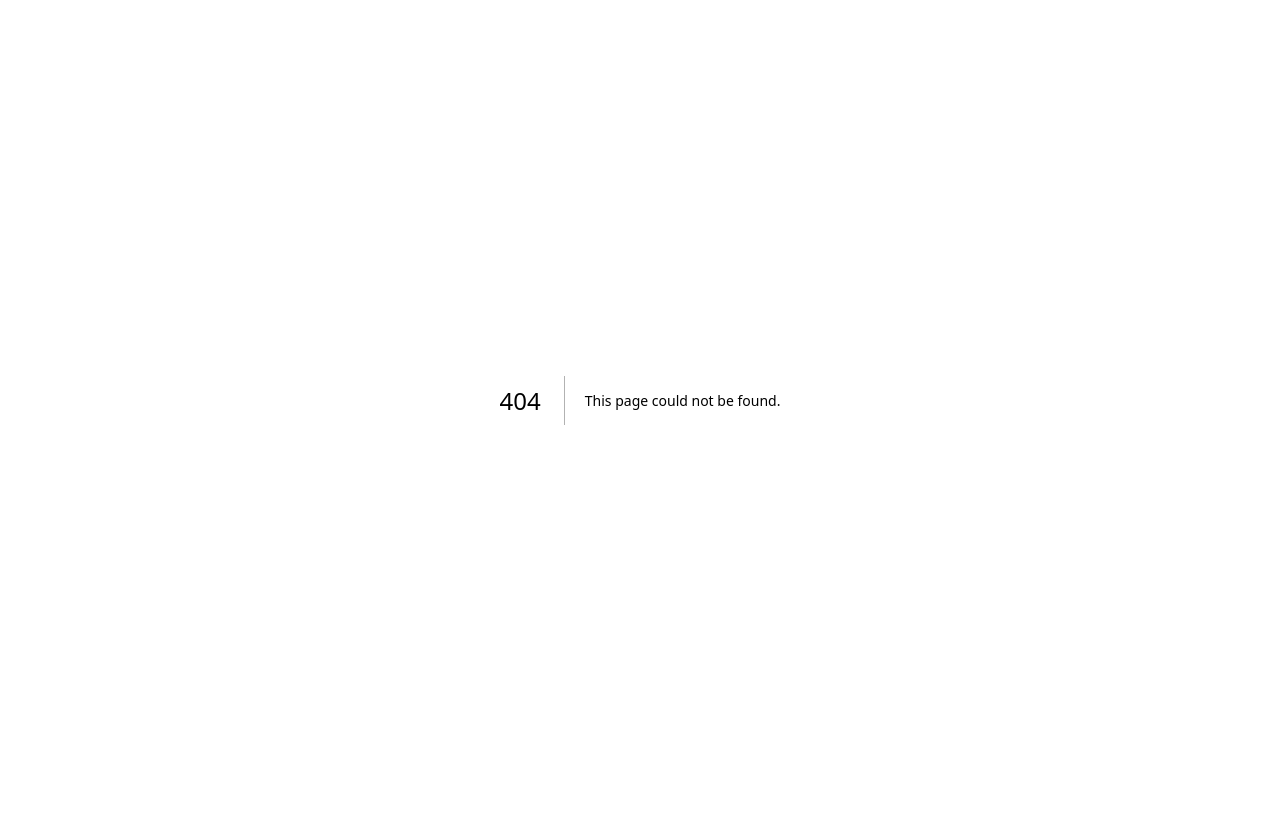
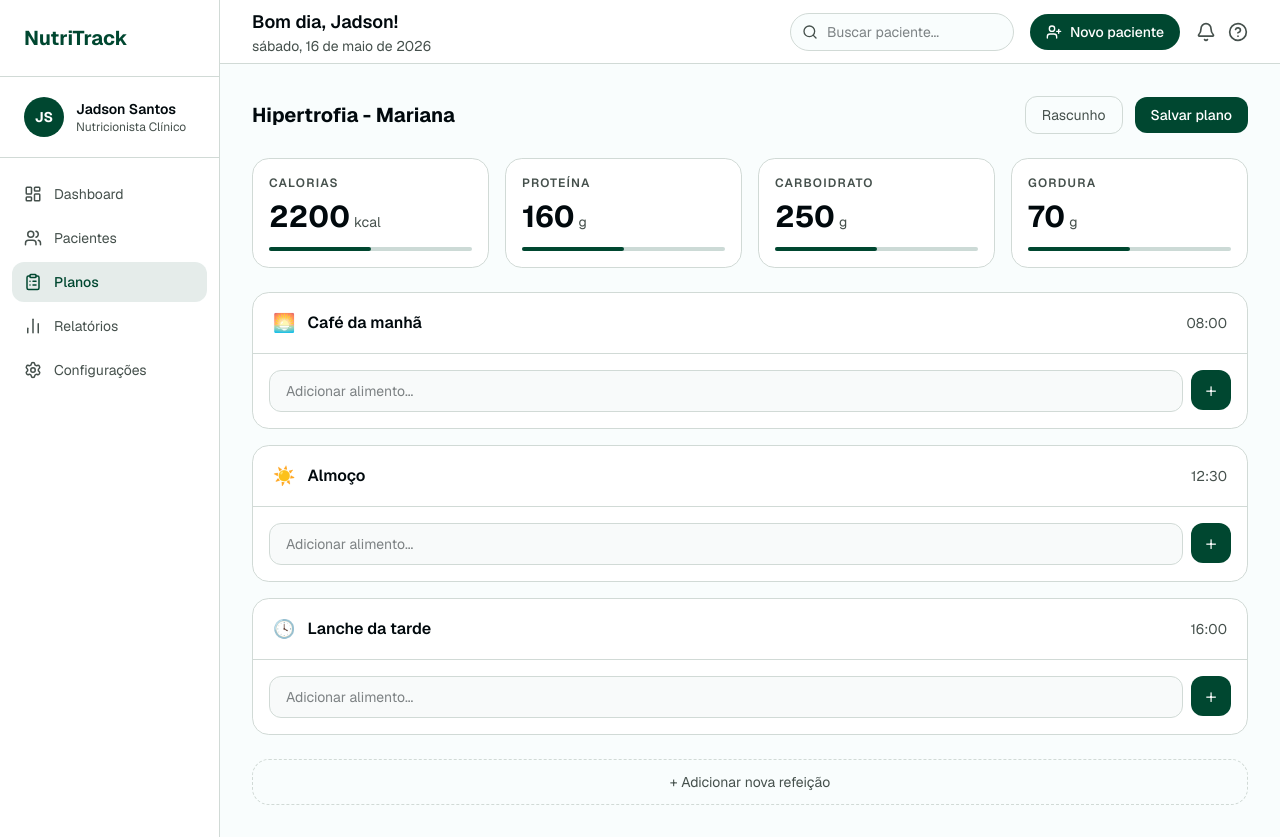
Before and after one commit to jadsonsantos/nutritrack, a Next.js app: page /planos/criar in a window 1280 px wide. Before the commit this address had no page. Before the commit the page ends 800 px from the top, so only its background shows below. Built offline with nearby package versions, Linux system fonts and the light colour scheme.

Commit message:
feat: implement meal planning page with dynamic meal and food management features

```diff
--- a/src/app/(nutricionista)/pacientes/[id]/page.tsx
+++ b/src/app/(nutricionista)/pacientes/[id]/page.tsx
@@ -38,7 +38,8 @@ export default function PerfilPacientePage() {
           <button
             key={aba}
             onClick={() => setAbaAtiva(aba)}
-            className={`px-4 py-2.5 text-sm font-medium transition-colors border-b-2 -mb-px ${
+            type="button"
+            className={`px-4 py-2.5 text-sm font-medium transition-colors border-b-2 -mb-px cursor-pointer ${
               abaAtiva === aba
                 ? 'border-primary text-primary'
                 : 'border-transparent text-muted-foreground hover:text-foreground'
--- /dev/null
+++ b/src/app/(nutricionista)/planos/criar/page.tsx
@@ -0,0 +1,200 @@
+'use client'
+
+import { useState } from 'react'
+
+const INITIAL_MEALS = [
+  { id: '1', name: 'Café da manhã', time: '08:00', icon: '🌅' },
+  { id: '2', name: 'Almoço', time: '12:30', icon: '☀️' },
+  { id: '3', name: 'Lanche da tarde', time: '16:00', icon: '🕓' },
+]
+
+const GOALS = [
+  { key: 'calories', label: 'Calorias', unit: 'kcal', defaultValue: 2200 },
+  { key: 'protein', label: 'Proteína', unit: 'g', defaultValue: 160 },
+  { key: 'carbs', label: 'Carboidrato', unit: 'g', defaultValue: 250 },
+  { key: 'fat', label: 'Gordura', unit: 'g', defaultValue: 70 },
+]
+
+type FoodItem = {
+  id: string
+  name: string
+  quantity: string
+  kcal: number
+}
+
+type Meal = {
+  id: string
+  name: string
+  time: string
+  icon: string
+  foods: FoodItem[]
+  search: string
+}
+
+export default function CreateMealPlanPage() {
+  const [planName, setPlanName] = useState('Hipertrofia - Mariana')
+  const [meals, setMeals] = useState<Meal[]>(
+    INITIAL_MEALS.map((meal) => ({ ...meal, foods: [], search: '' }))
+  )
+
+  function handleSearchChange(mealId: string, value: string) {
+    setMeals((prev) =>
+      prev.map((meal) =>
+        meal.id === mealId ? { ...meal, search: value } : meal
+      )
+    )
+  }
+
+  function handleAddFood(mealId: string) {
+    setMeals((prev) =>
+      prev.map((meal) => {
+        if (meal.id !== mealId || !meal.search.trim()) return meal
+        const newFood: FoodItem = {
+          id: crypto.randomUUID(),
+          name: meal.search,
+          quantity: '100g',
+          kcal: 120,
+        }
+        return { ...meal, foods: [...meal.foods, newFood], search: '' }
+      })
+    )
+  }
+
+  function handleRemoveFood(mealId: string, foodId: string) {
+    setMeals((prev) =>
+      prev.map((meal) =>
+        meal.id === mealId
+          ? { ...meal, foods: meal.foods.filter((food) => food.id !== foodId) }
+          : meal
+      )
+    )
+  }
+
+  function handleAddMeal() {
+    const newMeal: Meal = {
+      id: crypto.randomUUID(),
+      name: 'Nova refeição',
+      time: '00:00',
+      icon: '🍽️',
+      foods: [],
+      search: '',
+    }
+    setMeals((prev) => [...prev, newMeal])
+  }
+
+  return (
+    <div className="p-8 space-y-6">
+      {/* Header */}
+      <div className="flex items-center justify-between">
+        <input
+          value={planName}
+          onChange={(e) => setPlanName(e.target.value)}
+          className="text-xl font-bold text-foreground bg-transparent border-b border-transparent hover:border-border focus:border-primary focus:outline-none transition-colors py-1"
+        />
+        <div className="flex items-center gap-3">
+          <button className="px-4 py-2 text-sm border border-border rounded-lg text-muted-foreground hover:text-foreground hover:bg-muted transition-colors">
+            Rascunho
+          </button>
+          <button className="px-4 py-2 text-sm bg-primary text-primary-foreground rounded-lg hover:opacity-90 transition-opacity font-medium">
+            Salvar plano
+          </button>
+        </div>
+      </div>
+
+      {/* Goal cards */}
+      <div className="grid grid-cols-4 gap-4">
+        {GOALS.map((goal) => (
+          <div
+            key={goal.key}
+            className="bg-card border border-border rounded-xl p-4"
+          >
+            <p className="text-xs font-semibold uppercase tracking-widest text-muted-foreground mb-2">
+              {goal.label}
+            </p>
+            <div className="flex items-baseline gap-1">
+              <span className="text-3xl font-bold text-foreground">
+                {goal.defaultValue}
+              </span>
+              <span className="text-sm text-muted-foreground">{goal.unit}</span>
+            </div>
+            <div className="h-1 bg-primary/20 rounded-full mt-3">
+              <div className="h-full w-1/2 bg-primary rounded-full" />
+            </div>
+          </div>
+        ))}
+      </div>
+
+      {/* Meals */}
+      <div className="space-y-4">
+        {meals.map((meal) => (
+          <div
+            key={meal.id}
+            className="bg-card border border-border rounded-xl overflow-hidden"
+          >
+            {/* Meal header */}
+            <div className="flex items-center justify-between px-5 py-4 border-b border-border">
+              <div className="flex items-center gap-3">
+                <span className="text-lg">{meal.icon}</span>
+                <span className="font-semibold text-foreground">
+                  {meal.name}
+                </span>
+              </div>
+              <span className="text-sm text-muted-foreground">{meal.time}</span>
+            </div>
+
+            <div className="p-4 space-y-3">
+              {/* Food search */}
+              <div className="flex gap-2">
+                <input
+                  type="text"
+                  placeholder="Adicionar alimento..."
+                  value={meal.search}
+                  onChange={(e) => handleSearchChange(meal.id, e.target.value)}
+                  onKeyDown={(e) => e.key === 'Enter' && handleAddFood(meal.id)}
+                  className="flex-1 text-sm bg-muted/40 border border-border rounded-lg px-4 py-2.5 focus:outline-none focus:ring-2 focus:ring-primary/20 focus:border-primary transition-colors"
+                />
+                <button
+                  onClick={() => handleAddFood(meal.id)}
+                  className="w-10 h-10 bg-primary text-primary-foreground rounded-lg flex items-center justify-center hover:opacity-90 transition-opacity text-xl font-light"
+                >
+                  +
+                </button>
+              </div>
+
+              {/* Food items */}
+              {meal.foods.map((food) => (
+                <div
+                  key={food.id}
+                  className="flex items-center justify-between py-2 border-b border-border last:border-0"
+                >
+                  <div>
+                    <p className="text-sm font-medium text-foreground">
+                      {food.name}
+                    </p>
+                    <p className="text-xs text-muted-foreground">
+                      {food.quantity} · {food.kcal} kcal
+                    </p>
+                  </div>
+                  <button
+                    onClick={() => handleRemoveFood(meal.id, food.id)}
+                    className="w-6 h-6 rounded-full border-2 border-destructive text-destructive flex items-center justify-center text-sm hover:bg-destructive hover:text-primary-foreground transition-colors"
+                  >
+                    −
+                  </button>
+                </div>
+              ))}
+            </div>
+          </div>
+        ))}
+      </div>
+
+      {/* Add meal */}
+      <button
+        onClick={handleAddMeal}
+        className="w-full py-3 border border-dashed border-border rounded-xl text-sm text-muted-foreground hover:text-foreground hover:border-primary hover:bg-muted/30 transition-colors"
+      >
+        + Adicionar nova refeição
+      </button>
+    </div>
+  )
+}
--- a/src/components/nutricionista/Header.tsx
+++ b/src/components/nutricionista/Header.tsx
@@ -41,7 +41,7 @@ export function HeaderNutricionista({ titulo }: Props) {
         <button
           type="button"
           aria-label="Novo paciente"
-          className="flex items-center gap-2 bg-primary text-primary-foreground text-sm font-medium px-4 py-2 rounded-full hover:opacity-90 transition-opacity"
+          className="flex items-center gap-2 bg-primary text-primary-foreground text-sm font-medium px-4 py-2 rounded-full cursor-pointer hover:opacity-90 transition-opacity"
         >
           <UserPlus size={16} />
           Novo paciente
--- a/src/components/nutricionista/PatientHeader.tsx
+++ b/src/components/nutricionista/PatientHeader.tsx
@@ -49,7 +49,7 @@ export default function PatientHeader() {
       </div>
 
       {/* Botão criar plano */}
-      <button className="flex items-center gap-2 bg-primary text-primary-foreground text-sm font-medium px-5 py-3 rounded-xl hover:opacity-90 transition-opacity">
+      <button className="flex items-center gap-2 bg-primary text-primary-foreground text-sm font-medium px-5 py-3 rounded-xl cursor-pointer hover:opacity-90 transition-opacity">
         Criar plano
       </button>
     </div>
--- a/src/components/nutricionista/PatientsTable.tsx
+++ b/src/components/nutricionista/PatientsTable.tsx
@@ -20,7 +20,7 @@ export default function PatientsTable() {
         <h2 className="font-semibold text-foreground">Pacientes Recentes</h2>
         <button
           type="button"
-          className="text-sm text-primary font-medium hover:underline"
+          className="text-sm text-primary font-medium cursor-pointer hover:underline"
         >
           Ver todos →
         </button>
```
